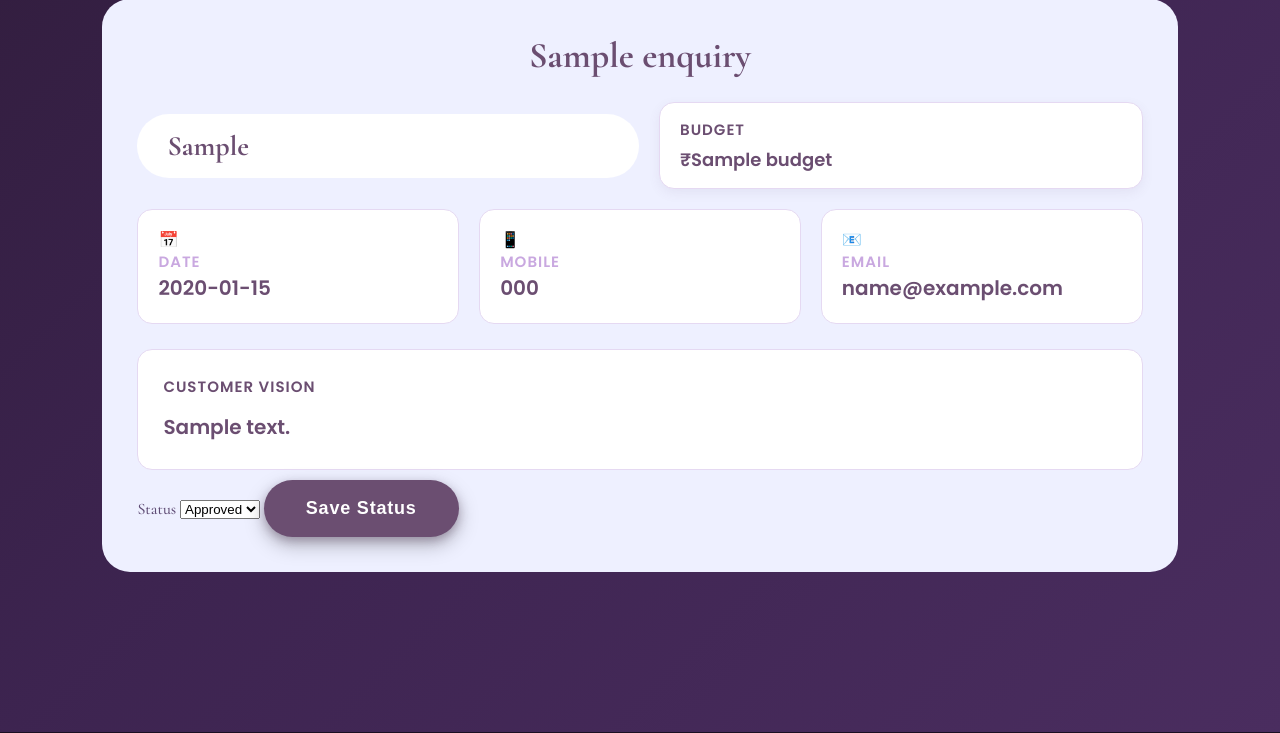
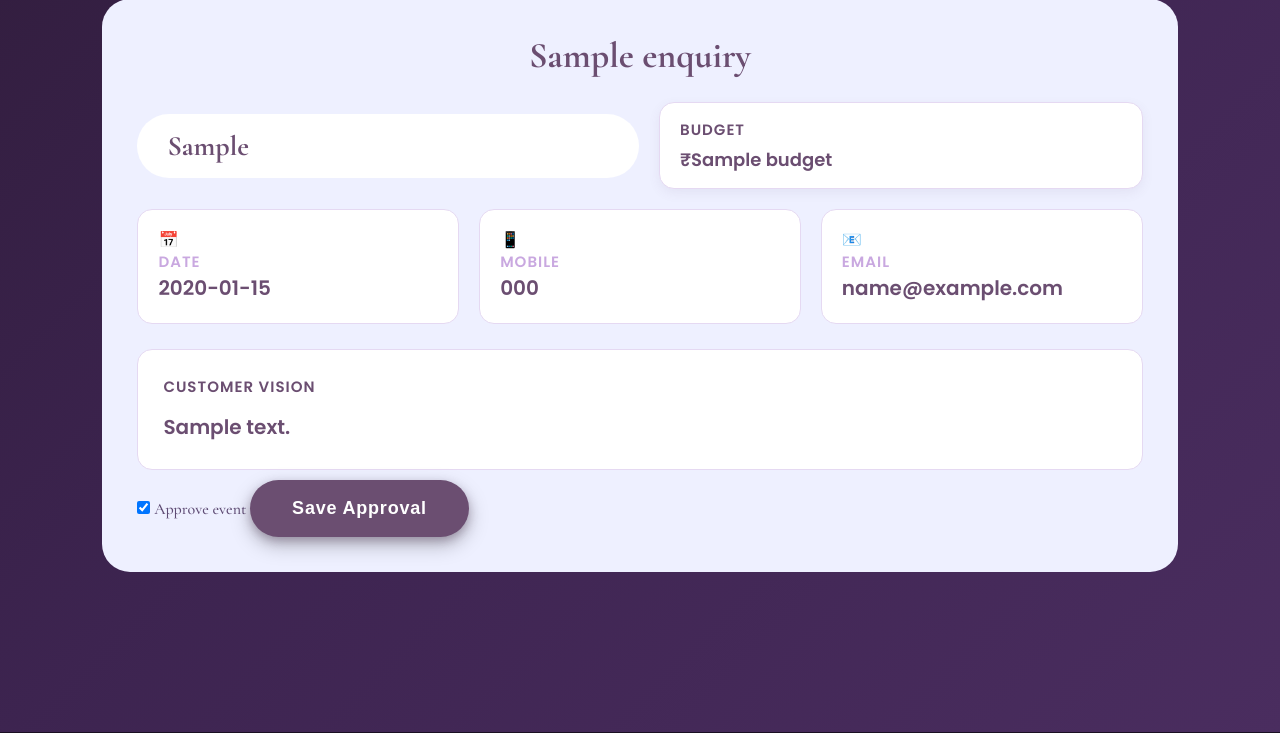
Before and after one commit to Mokshitha-hub/one-step-events, a Flask app: template templates/dashboard.html in a window 1280 px wide. Shown: the part 539-1272 px from the top of the page. Run offline with Flask 3, Linux system fonts and the light colour scheme; the template is opened without the code that fills it: most values are stand-ins (such as "Sample title", 1, 10 or a date in 2020).

Commit message:
Make event approval explicit

```diff
--- a/app.py
+++ b/app.py
@@ -131,7 +131,7 @@ def submit_enquiry():
 @app.route("/update-status", methods=["POST"])
 def update_status():
     enquiry_id = request.form["enquiry_id"]
-    new_status = request.form["status"]
+    new_status = "Approved" if request.form.get("approve_event") == "yes" else "Pending"
 
     df = load_enquiries()
     df.loc[df["Enquiry ID"].astype(str) == str(enquiry_id), "Status"] = new_status
--- a/templates/dashboard.html
+++ b/templates/dashboard.html
@@ -93,12 +93,17 @@
 
             <form class="status-form" method="POST" action="{{ url_for('update_status') }}">
                 <input type="hidden" name="enquiry_id" value="{{ enquiry['Enquiry ID'] }}">
-                <label for="status-{{ loop.index0 }}">Status</label>
-                <select id="status-{{ loop.index0 }}" name="status">
-                    <option value="Pending" {% if enquiry.get('Status', 'Pending') != 'Approved' %}selected{% endif %}>Pending</option>
-                    <option value="Approved" {% if enquiry.get('Status') == 'Approved' %}selected{% endif %}>Approved</option>
-                </select>
-                <button type="submit">Save Status</button>
+                <label class="status-toggle" for="approve-{{ loop.index0 }}">
+                    <input
+                        id="approve-{{ loop.index0 }}"
+                        type="checkbox"
+                        name="approve_event"
+                        value="yes"
+                        {% if enquiry.get('Status') == 'Approved' %}checked{% endif %}
+                    >
+                    Approve event
+                </label>
+                <button type="submit">Save Approval</button>
             </form>
 
         </div>
```
